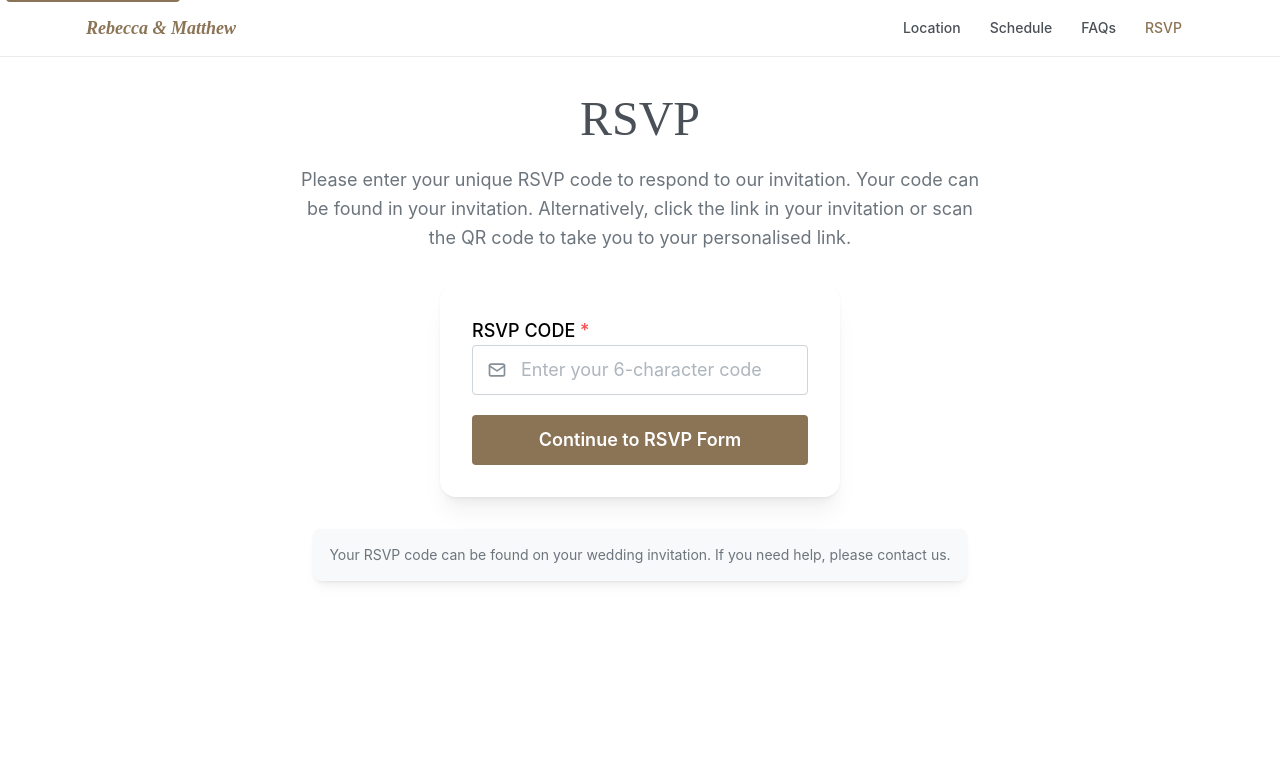
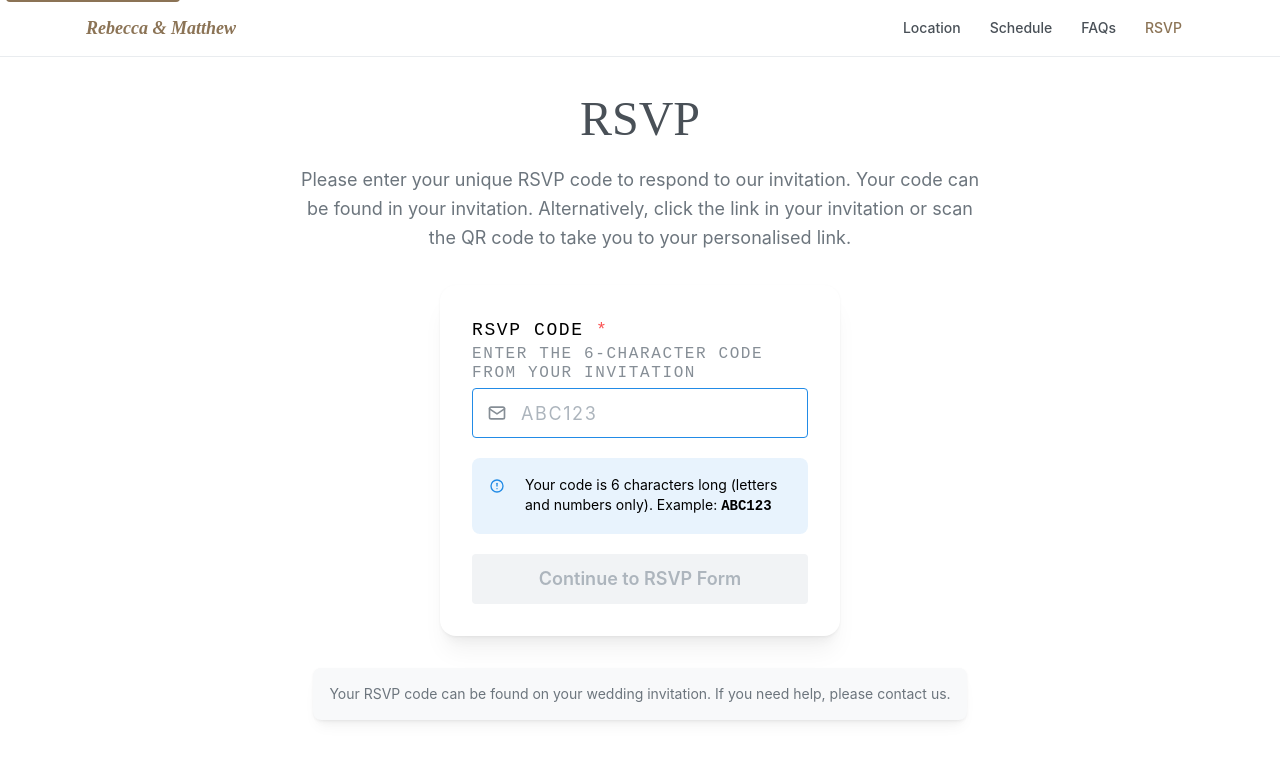
Before and after one commit to Matthew14/Wedding, a Next.js app: page /rsvp in a window 1280 px wide. Shown: the top 762 px of the page. Built offline with nearby package versions, Linux system fonts and the light colour scheme; no server answers.

Commit message:
feat: add hints to RSVP Code

```diff
--- a/src/app/rsvp/page.tsx
+++ b/src/app/rsvp/page.tsx
@@ -1,32 +1,120 @@
 "use client";
 
-import { Title, Text, Stack, Paper, Button, Box, Container, TextInput } from "@mantine/core";
-import { useState } from "react";
+import { Title, Text, Stack, Paper, Button, Box, Container, TextInput, Alert } from "@mantine/core";
+import { useState, useEffect, useRef } from "react";
 import { useRouter } from "next/navigation";
-import { IconMail } from "@tabler/icons-react";
+import { IconMail, IconCheck, IconX, IconAlertCircle } from "@tabler/icons-react";
 import { Navigation } from "@/components/Navigation";
+
+type ValidationState = "idle" | "validating" | "valid" | "invalid";
 
 export default function RSVPPage() {
     const [rsvpCode, setRsvpCode] = useState("");
     const [error, setError] = useState("");
     const [loading, setLoading] = useState(false);
+    const [validationState, setValidationState] = useState<ValidationState>("idle");
+    const [validationMessage, setValidationMessage] = useState("");
+    const inputRef = useRef<HTMLInputElement>(null);
+    const validationTimeoutRef = useRef<NodeJS.Timeout | null>(null);
     const router = useRouter();
+
+    // Auto-focus input on mount
+    useEffect(() => {
+        inputRef.current?.focus();
+    }, []);
+
+    // Handle code input with auto-uppercase and real-time validation
+    const handleCodeChange = (value: string) => {
+        // Convert to uppercase and remove any non-alphanumeric characters
+        const cleaned = value.replace(/[^A-Z0-9]/gi, "").toUpperCase().slice(0, 6);
+        setRsvpCode(cleaned);
+        setError("");
+
+        // Clear previous validation timeout
+        if (validationTimeoutRef.current) {
+            clearTimeout(validationTimeoutRef.current);
+        }
+
+        // Reset validation state for empty input
+        if (cleaned.length === 0) {
+            setValidationState("idle");
+            setValidationMessage("");
+            return;
+        }
+
+        // Show format hint while typing
+        if (cleaned.length < 6) {
+            setValidationState("idle");
+            setValidationMessage(`${6 - cleaned.length} character${6 - cleaned.length > 1 ? "s" : ""} remaining`);
+            return;
+        }
+
+        // Validate when 6 characters are entered (debounced)
+        setValidationState("validating");
+        setValidationMessage("Checking code...");
+
+        validationTimeoutRef.current = setTimeout(async () => {
+            try {
+                const response = await fetch(`/api/rsvp/validate/${cleaned}`);
+
+                if (response.ok) {
+                    setValidationState("valid");
+                    setValidationMessage("Code found! Click continue to proceed.");
+                } else {
+                    const errorData = await response.json().catch(() => ({}));
+                    setValidationState("invalid");
+                    setValidationMessage(
+                        errorData.suggestion || "Code not found. Please check your invitation and try again."
+                    );
+                }
+            } catch {
+                setValidationState("invalid");
+                setValidationMessage("Unable to verify code. Please try again.");
+            }
+        }, 500); // 500ms debounce
+    };
+
+    // Handle paste events
+    const handlePaste = (e: React.ClipboardEvent<HTMLInputElement>) => {
+        e.preventDefault();
+        const pastedText = e.clipboardData.getData("text");
+        handleCodeChange(pastedText);
+    };
+
+    // Cleanup timeout on unmount
+    useEffect(() => {
+        return () => {
+            if (validationTimeoutRef.current) {
+                clearTimeout(validationTimeoutRef.current);
+            }
+        };
+    }, []);
 
     const handleSubmit = async (e: React.FormEvent) => {
         e.preventDefault();
 
         if (!rsvpCode.trim()) {
             setError("Please enter your RSVP code");
+            setValidationState("invalid");
             return;
         }
 
         if (rsvpCode.trim().length !== 6) {
-            setError("RSVP code must be exactly 6 characters");
+            setError(`RSVP code must be exactly 6 characters (you entered ${rsvpCode.length})`);
+            setValidationState("invalid");
+            return;
+        }
+
+        // If already validated as valid, proceed immediately
+        if (validationState === "valid") {
+            router.push(`/rsvp/${rsvpCode.trim()}`);
             return;
         }
 
         setLoading(true);
         setError("");
+        setValidationState("validating");
+        setValidationMessage("Verifying code...");
 
         try {
             // Check if the RSVP code exists
@@ -36,10 +124,15 @@ export default function RSVPPage() {
                 // Redirect to the RSVP form page
                 router.push(`/rsvp/${rsvpCode.trim()}`);
             } else {
-                setError("Invalid RSVP code. Please check and try again.");
+                const errorData = await response.json().catch(() => ({}));
+                setError(errorData.suggestion || "Invalid RSVP code. Please check and try again.");
+                setValidationState("invalid");
+                setValidationMessage(errorData.suggestion || "Code not found");
             }
         } catch {
             setError("Something went wrong. Please try again.");
+            setValidationState("invalid");
+            setValidationMessage("Unable to verify code");
         } finally {
             setLoading(false);
         }
@@ -77,20 +170,91 @@ export default function RSVPPage() {
                             <Paper shadow="md" radius="lg" p="xl" style={{ width: "100%", maxWidth: "400px" }}>
                                 <form onSubmit={handleSubmit}>
                                     <Stack gap="lg">
+                                        <Box>
                                             <TextInput
+                                                ref={inputRef}
                                                 label="RSVP Code"
-                                            placeholder="Enter your 6-character code"
+                                                placeholder="ABC123"
+                                                description="Enter the 6-character code from your invitation"
                                                 value={rsvpCode}
-                                            onChange={e => setRsvpCode(e.target.value)}
+                                                onChange={e => handleCodeChange(e.target.value)}
+                                                onPaste={handlePaste}
                                                 maxLength={6}
                                                 size="lg"
                                                 leftSection={<IconMail size={20} />}
-                                            error={error}
+                                                rightSection={
+                                                    validationState === "valid" ? (
+                                                        <IconCheck size={20} color="green" />
+                                                    ) : validationState === "invalid" ? (
+                                                        <IconX size={20} color="red" />
+                                                    ) : null
+                                                }
+                                                error={error || (validationState === "invalid" ? validationMessage : undefined)}
                                                 required
-                                            style={{ textTransform: "uppercase" }}
+                                                style={{
+                                                    textTransform: "uppercase",
+                                                    fontFamily: "monospace",
+                                                    letterSpacing: "0.1em",
+                                                }}
+                                                styles={{
+                                                    input: {
+                                                        borderColor:
+                                                            validationState === "valid"
+                                                                ? "var(--mantine-color-green-6)"
+                                                                : validationState === "invalid"
+                                                                ? "var(--mantine-color-red-6)"
+                                                                : undefined,
+                                                        "&:focus": {
+                                                            borderColor:
+                                                                validationState === "valid"
+                                                                    ? "var(--mantine-color-green-6)"
+                                                                    : "#8b7355",
+                                                        },
+                                                    },
+                                                }}
                                             />
+                                            {validationState === "validating" && (
+                                                <Text size="xs" c="dimmed" mt={4}>
+                                                    {validationMessage}
+                                                </Text>
+                                            )}
+                                            {validationState === "valid" && (
+                                                <Text size="xs" c="green" mt={4} fw={500}>
+                                                    {validationMessage}
+                                                </Text>
+                                            )}
+                                            {validationState === "idle" && validationMessage && (
+                                                <Text size="xs" c="dimmed" mt={4}>
+                                                    {validationMessage}
+                                                </Text>
+                                            )}
+                                        </Box>
 
-                                        <Button type="submit" size="lg" loading={loading} color="#8b7355" fullWidth>
+                                        {/* Format hint */}
+                                        {rsvpCode.length === 0 && (
+                                            <Alert
+                                                icon={<IconAlertCircle size={16} />}
+                                                color="blue"
+                                                variant="light"
+                                                radius="md"
+                                            >
+                                                <Text size="sm">
+                                                    Your code is 6 characters long (letters and numbers only). Example:{" "}
+                                                    <Text span fw={700} style={{ fontFamily: "monospace" }}>
+                                                        ABC123
+                                                    </Text>
+                                                </Text>
+                                            </Alert>
+                                        )}
+
+                                        <Button
+                                            type="submit"
+                                            size="lg"
+                                            loading={loading || validationState === "validating"}
+                                            disabled={rsvpCode.length !== 6 || validationState === "invalid"}
+                                            color="#8b7355"
+                                            fullWidth
+                                        >
                                             Continue to RSVP Form
                                         </Button>
                                     </Stack>
```
Also changed, not shown: src/app/api/rsvp/validate/[code]/route.ts (+16 -1 lines), 2 other files (tests, documents, lock files or other folders). Lines whose indentation alone changed are shown as unchanged.
